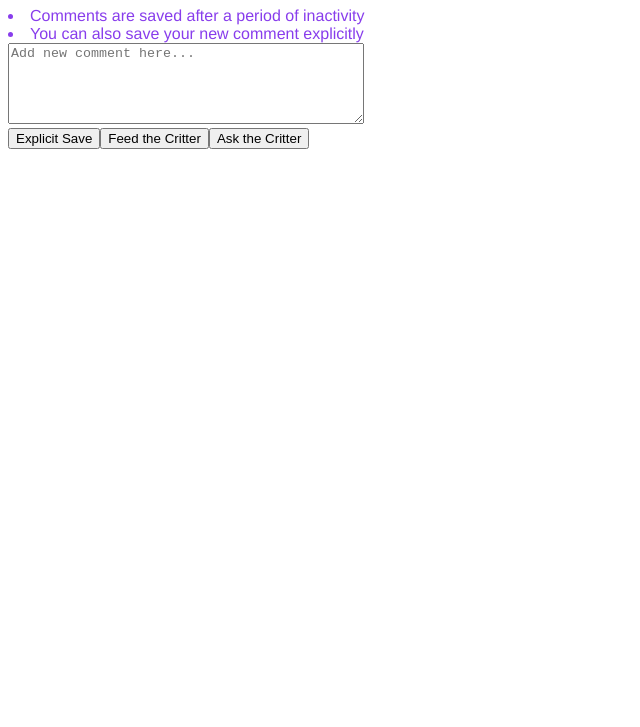
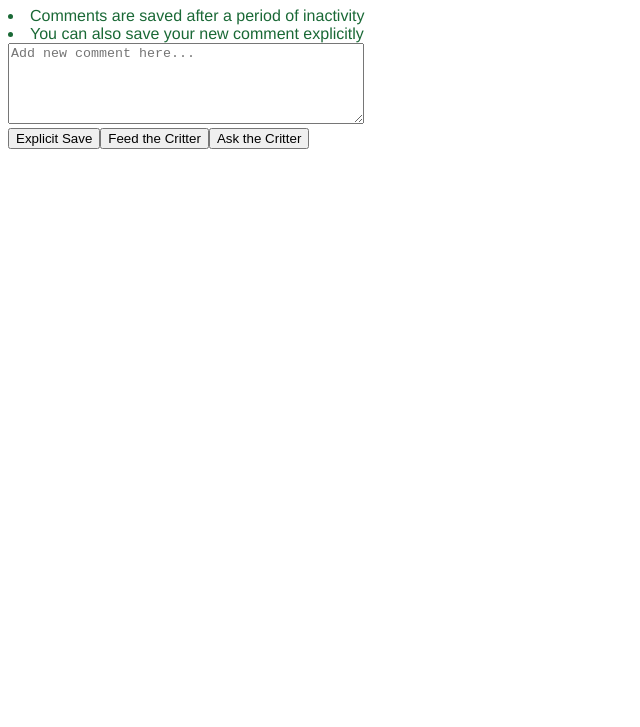
Before and after one commit to olga-polga/TDD-React, a React app: page / in a window 1280 px wide. Shown: the part 73-800 px from the top of the page, without its empty margins (0-640 px from the left). Built offline with nearby package versions, Linux system fonts and the light colour scheme.

Commit message:
Fixed tests

```diff
--- a/package.json
+++ b/package.json
@@ -26,7 +26,7 @@
     "enzyme-adapter-react-helper": "^1.1.0",
     "extract-text-webpack-plugin": "^3.0.2",
     "jsdom": "^9.3.0",
-    "mocha": "^4.0.1",
+    "mocha": "^3.5.3",
     "node-sass": "^4.7.2",
     "react-test-renderer": "^15.6.2",
     "sass-loader": "^6.0.6",
--- a/src/components/CommentList.js
+++ b/src/components/CommentList.js
@@ -57,7 +57,7 @@ export default class CommentList extends Component {
 }
 
 CommentList.defaultProps = {
-    buttonValueSave: 'Explicit Save ',
-    buttonValueAskCritter: 'Ask the Critter ',
-    buttonValueFeedCritter: 'Feed the Critter '
+    buttonValueSave: 'Explicit Save',
+    buttonValueAskCritter: 'Ask the Critter',
+    buttonValueFeedCritter: 'Feed the Critter'
 }
--- a/src/stylesheets/main.scss
+++ b/src/stylesheets/main.scss
@@ -1,5 +1,5 @@
 $font-stack:    Helvetica, sans-serif;
-$primary-color: #883dec;
+$primary-color: #1a6936;
 
 body {
   font: 100% $font-stack;
```
Also changed, not shown: test/CommentList.spec.js (+1 -1 lines), README.md, 3 other files.
